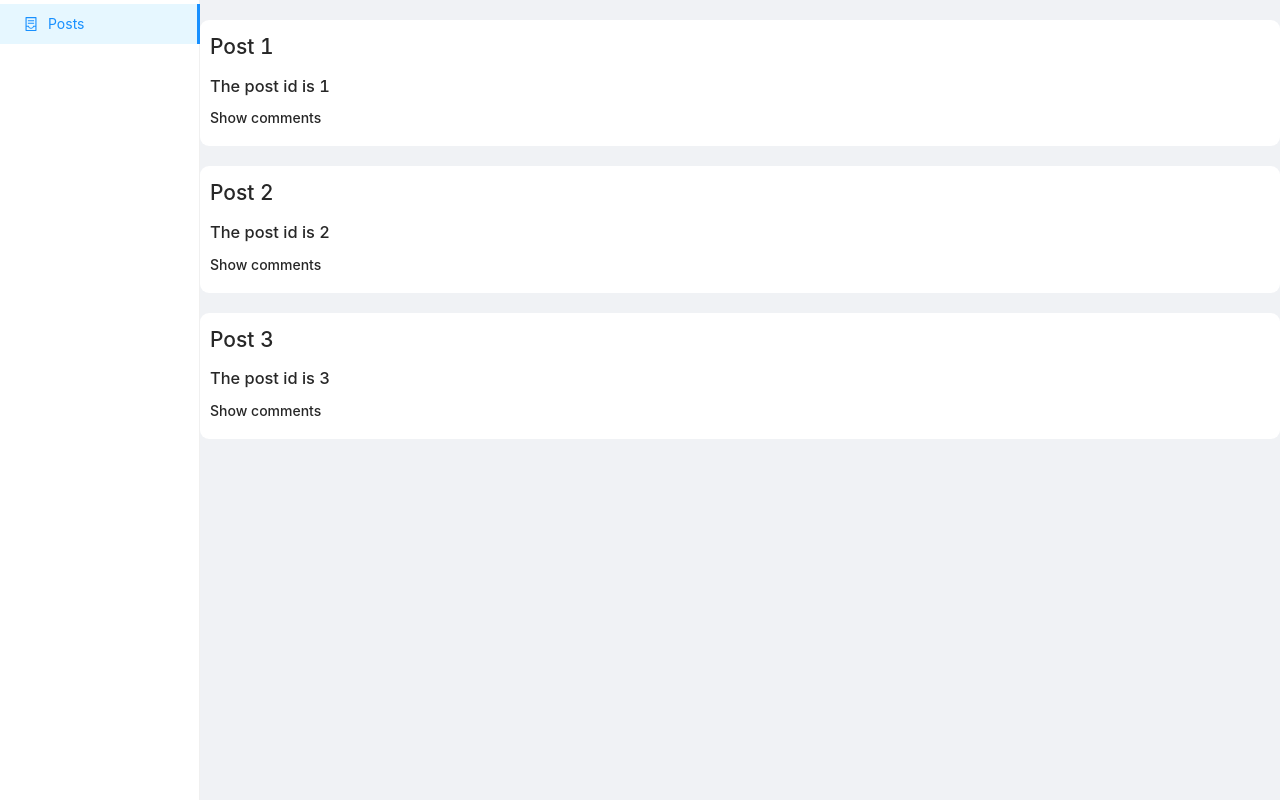
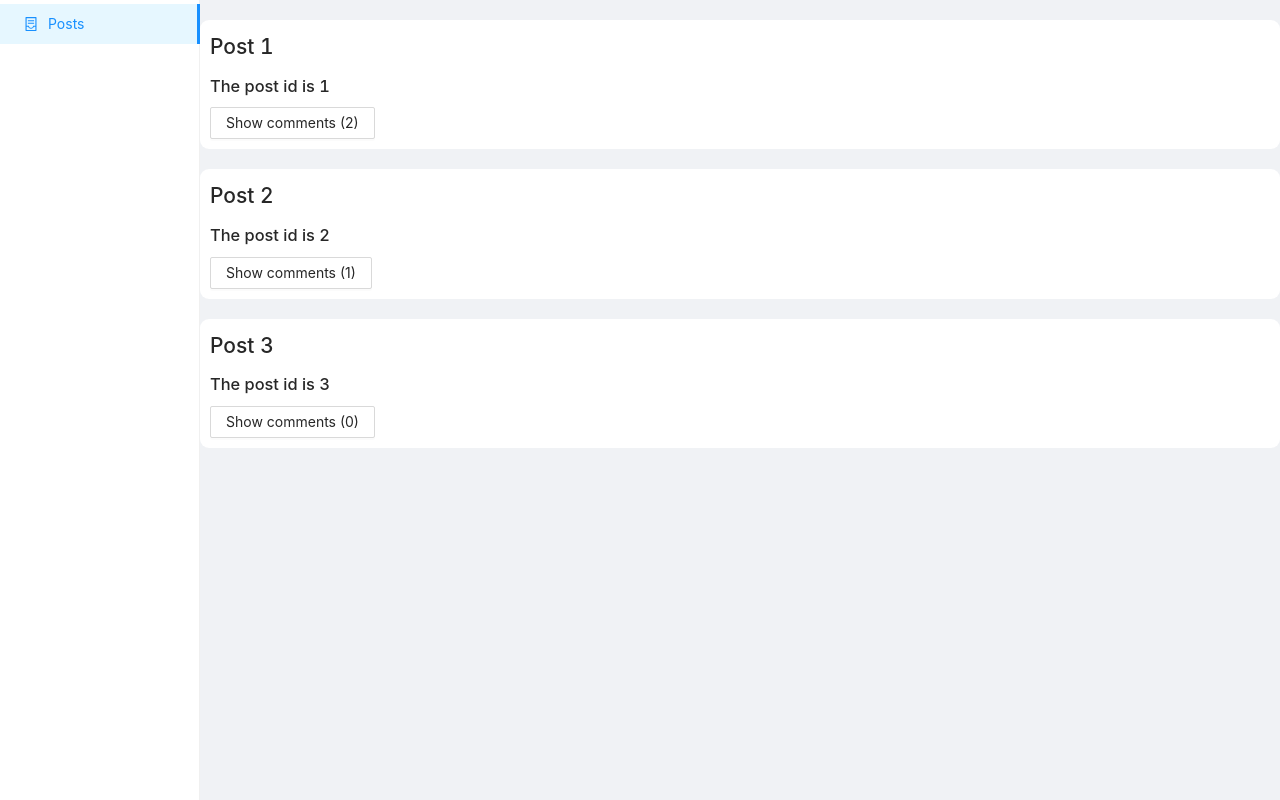
Before and after one commit to ThinleyN/Posts-Comments, a React (Create React App) app: page /posts in a window 1280 px wide. Built offline with nearby package versions, Linux system fonts and the light colour scheme.

Commit message:
add show comment feature, add dummy comment component

```diff
--- /dev/null
+++ b/src/components/molecules/Comments/index.tsx
@@ -0,0 +1,37 @@
+import React, { useContext, useEffect, useState } from "react";
+import { createUseStyles } from "react-jss";
+import { DataContext } from "../../../dataContext";
+
+export interface CommentProps {
+  id: Number,
+  body: String,
+  postId: Number
+}
+
+let useStyles:any = createUseStyles((theme: any) => {
+    return {
+      container: {
+        padding: 10,
+        borderRadius: 9,
+        background: theme.lightBg,
+        marginBottom: 20,
+        "&:last-child": {
+          marginBottom: 0
+        },
+      },
+    };
+});
+
+const Comment: React.FC<CommentProps> = ({id, postId, body}) => {
+    const classes = useStyles();
+    const [comments, setComments] = useState([] as Array<{}>);
+    const value = useContext(DataContext);
+
+    return (
+        <div className={classes.container}>
+            {body}
+        </div>
+    );
+};
+
+export { Comment };
--- a/src/components/molecules/Post/index.tsx
+++ b/src/components/molecules/Post/index.tsx
@@ -1,9 +1,13 @@
-import React from "react";
+import { CommentProps } from "../../molecules/Comments";
+import React, { useState } from "react";
 import { createUseStyles } from "react-jss";
+import { Button } from "../../atoms/Button";
+import { Comment } from "../Comments";
 
 export interface Props {
    id: number,
-   title: string
+   title: string,
+   comments: Array<CommentProps>
 }
 
 let useStyles:any = createUseStyles((theme: any) => {
@@ -29,20 +33,39 @@ let useStyles:any = createUseStyles((theme: any) => {
     };
 });
 
-const Post: React.FC<Props> = props => {
+const Post: React.FC<Props> = ({title,id,comments}) => {
     const classes = useStyles();
+    const [showComments, setShowComments] = useState(false as boolean);
+
+    const handleShowComment = () => {
+      setShowComments(!showComments);
+    }
+
 
     return (
         <div className={classes.container}>
           <h1 className={classes.title}>
-            {props.title}
+            {title}
           </h1>
           <h3 className={classes.idHolder}>
-            The post id is {props.id}
+            The post id is {id}
           </h3>
-          <h4 className={classes.showComments}>
-            Show comments
-          </h4>
+          <Button className={classes.showComments} onClick={handleShowComment}>
+          {showComments ? 'Hide Comments' : `Show comments (${comments.length})`}
+          </Button>
+
+          {showComments && (
+           comments.length ?  comments.map(comment => {
+              return(
+                <Comment id={comment.id} postId={comment.postId} body={comment.body} />
+              )
+            }) :
+            (
+            <div>There is no comments to display</div>
+            )
+            )
+          }
+
         </div>
     );
 };
--- a/src/components/pages/Posts/index.tsx
+++ b/src/components/pages/Posts/index.tsx
@@ -3,6 +3,7 @@ import { createUseStyles } from "react-jss";
 import { useLocation } from "react-router";
 import { DataContext } from "../../../dataContext";
 import { Post } from "../../molecules/Post";
+import { CommentProps } from "../../molecules/Comments";
 
 const useStyles = createUseStyles((theme: any) => {
     return {
@@ -14,14 +15,19 @@ const useStyles = createUseStyles((theme: any) => {
     };
 });
 
+
+
+interface PostsProps {
+  title: string,
+  id: number,
+  comments : Array<CommentProps>
+}
+
 const Posts = () => {
     const classes = useStyles();
     const location = useLocation();
     const value = useContext(DataContext);
-    const [posts, setPosts] = useState([] as Array<{
-        title: string,
-        id: number
-    }>);
+    const [posts, setPosts] = useState([] as Array<PostsProps>);
 
     useEffect(() => {
       if(value && value.data){
@@ -30,14 +36,28 @@ const Posts = () => {
     },[value]);
 
     const init = () => {
-      setPosts(value.data.posts);
-    }
+      const postsArr: Array<PostsProps> = [];
+      value.data.posts.map((post:any) => {
+        const postData = post;
+        postData.comments = [];
+        value.data.comments.map((comment:any) => {
+          if(comment.postId === post.id){
+            postData.comments.push(comment);
+          }
+        });
+        postsArr.push(postData);
+      });
+      setPosts([...postsArr]);
+    };
+
+
 
     return (
         <div className={classes.postContainer}>
           {posts.length && posts.map(post => {
+            console.log(post,"post")
             return (
-              <Post title={post.title} id={post.id} />
+              <Post key={post.id} title={post.title} id={post.id} comments={post.comments} />
             )
           })}
         </div>
```
